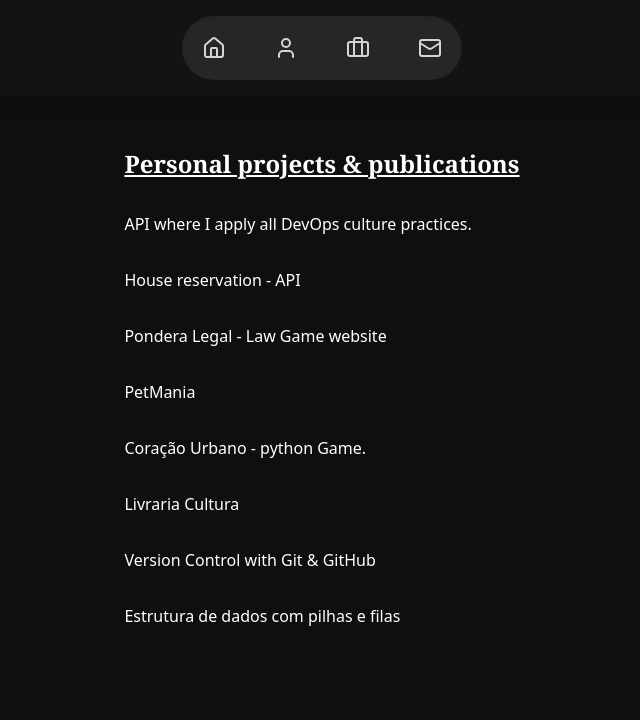
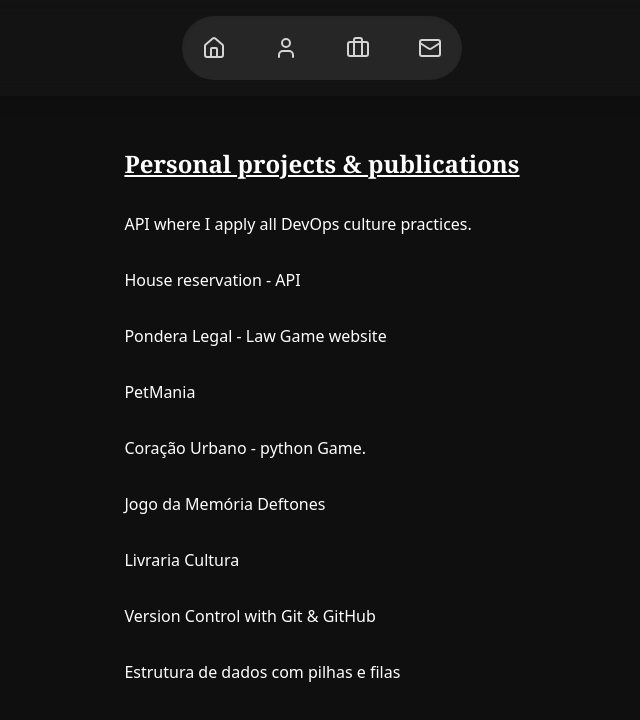
Before and after one commit to kyoulau/portifolio-laura-santos, a React app: page /projetos-bala in a window 1280 px wide. Shown: the top 720 px of the page, without its empty margins (318-958 px from the left). Built offline with nearby package versions, Linux system fonts and the light colour scheme; the HTML template or start-up script is replaced by a standard one.

Commit message:
feat: add jogo da memoria

```diff
--- a/src/pages/Projetos/index.tsx
+++ b/src/pages/Projetos/index.tsx
@@ -70,6 +70,16 @@ function Projetos() {
           </div>
             <div className="mt-8 flex gap-4 justify-center md:justify-start">
               <a
+              href="https://jogo-da-memoria-tau-jet.vercel.app/"
+              target="_blank"
+              rel="noopener noreferrer">
+                <p className="text-white hover:text-gray-400">
+                Jogo da Memória Deftones
+                </p>
+              </a>
+          </div>
+            <div className="mt-8 flex gap-4 justify-center md:justify-start">
+              <a
               href="https://github.com/kyoulau/Livraria-Cultura/blob/main/src/app/app.config.server.ts"
               target="_blank"
               rel="noopener noreferrer">
```
